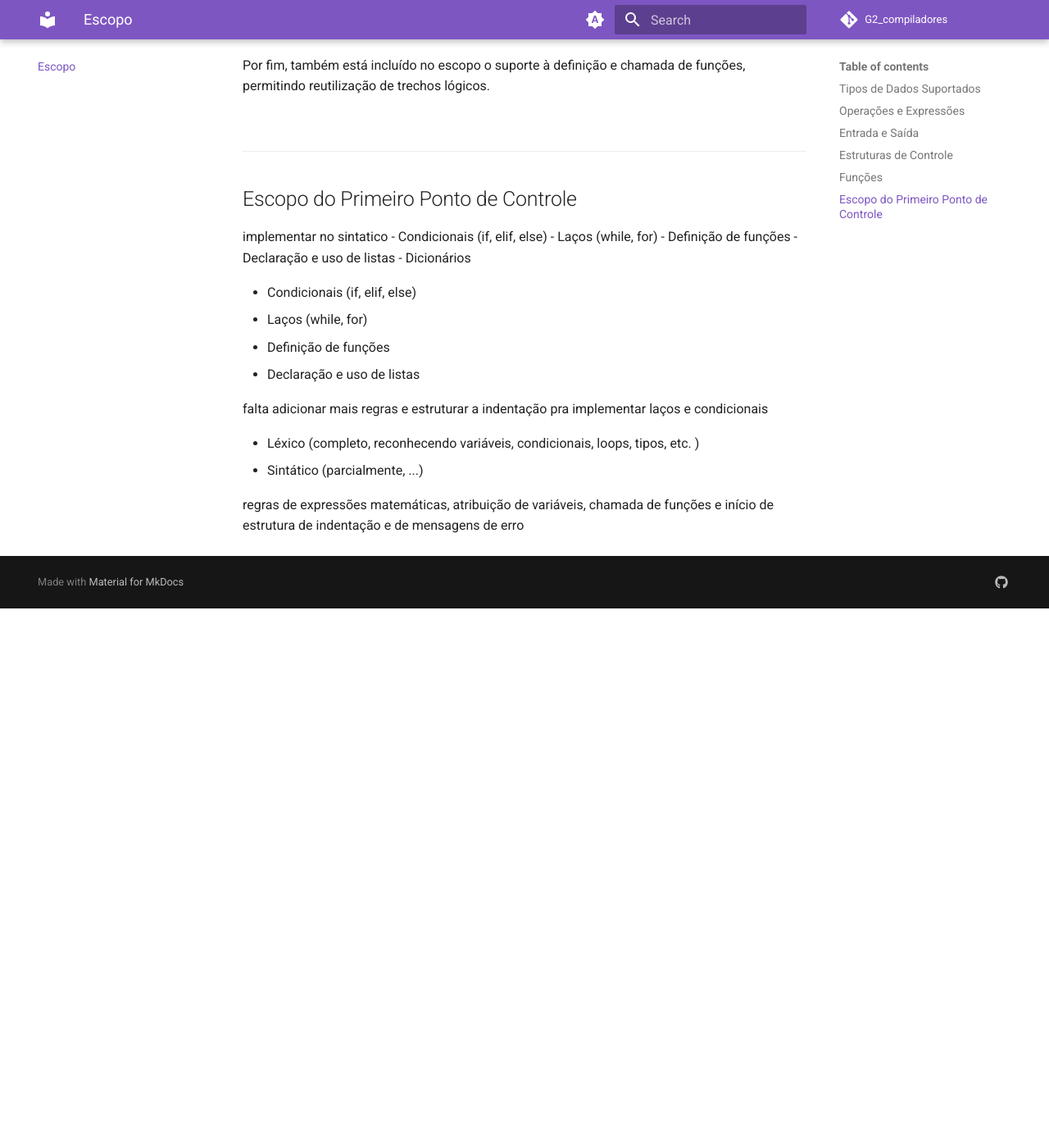
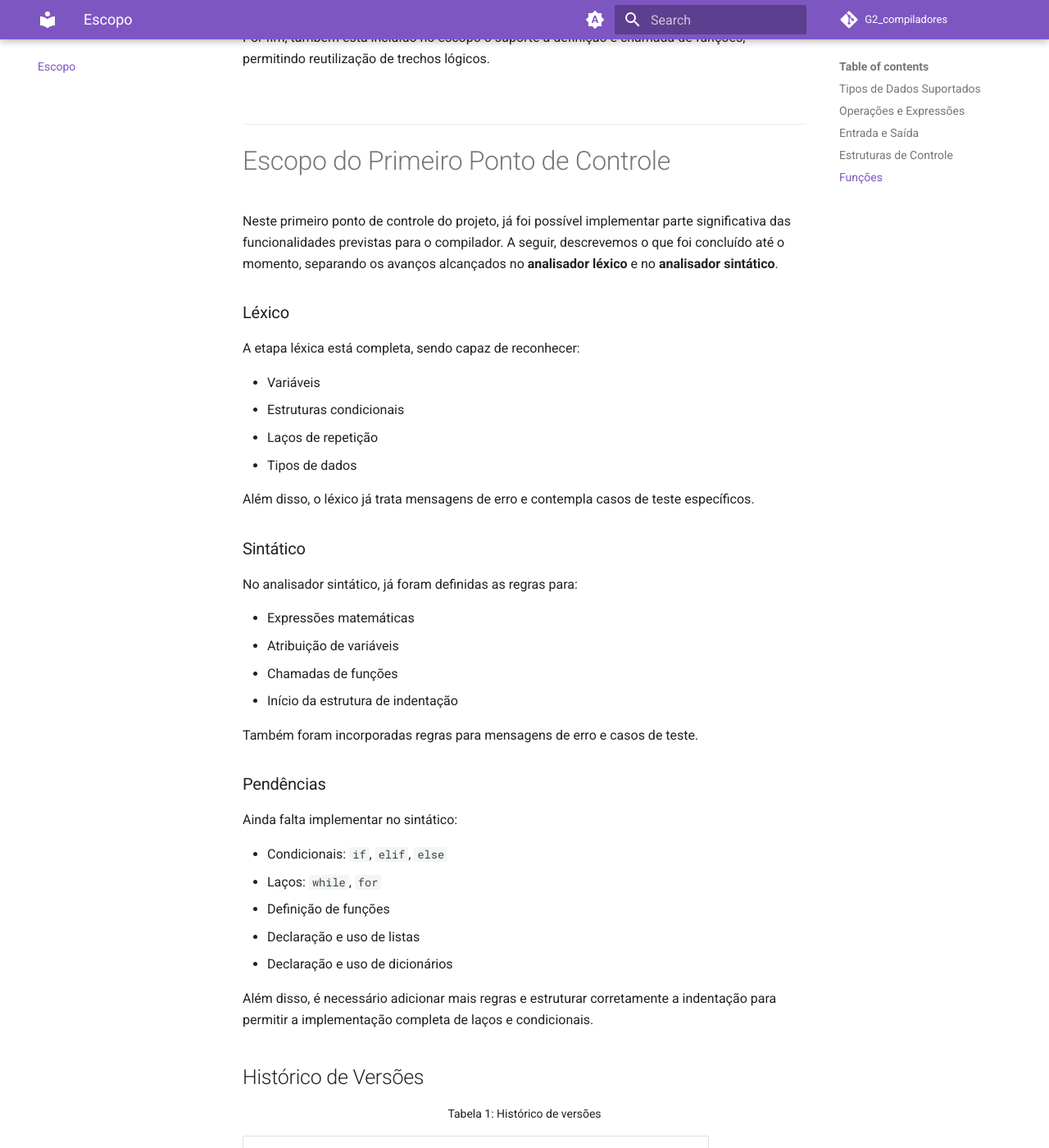
Before and after one commit to felixlaryssa/DocsCompiladores_Grupo2, an MkDocs documentation site: the page built from docs/Escopo/escopo.md, in a window 1280 px wide and 1400 px high, scrolled down 1355 px. Shown: the whole window at 82% size. Built offline with MkDocs 1.6.1 and Material for MkDocs 9.7.7, drawn with Linux system fonts in a browser that asks for light colours; comment, search, counter and statistics services are not loaded; before the commit the page ends 2097 px from its top, so only the background shows below that; some of the changed text lies outside the part shown.

```diff
--- a/docs/Escopo/escopo.md
+++ b/docs/Escopo/escopo.md
@@ -12,14 +12,13 @@ O compilador oferece suporte aos seguintes tipos de dados:
 * double;
 * char;
 * string;
-* boolean.
 
 ## Operações e Expressões
 As operações implementadas incluem:
 
 * **Operações aritméticas básicas:** adição (+), subtração (-), multiplicação (*), divisão (/) e módulo (%)
 
-* **Operadores relacionais:** ==, !=, <, <=, >, >=
+* **Operadores relacionais(de comparação):** ==, !=, <, <=, >, >=
 
 * **Operadores lógicos:** and, or, not (traduzidos para &&, || e ! em C)
 
@@ -43,26 +42,54 @@ Por fim, também está incluído no escopo o suporte à definição e chamada de
 <br>
 
 -------
-## Escopo do Primeiro Ponto de Controle
+# Escopo do Primeiro Ponto de Controle
 
+ Neste primeiro ponto de controle do projeto, já foi possível implementar parte significativa das funcionalidades previstas para o compilador. A seguir, descrevemos o que foi concluído até o momento, separando os avanços alcançados no **analisador léxico** e no **analisador sintático**.
 
+### Léxico
+A etapa léxica está completa, sendo capaz de reconhecer:
 
+- Variáveis
+- Estruturas condicionais
+- Laços de repetição
+- Tipos de dados
 
-implementar no sintatico
-- Condicionais (if, elif, else)
-- Laços (while, for)
+Além disso, o léxico já trata mensagens de erro e contempla casos de teste específicos.
+
+### Sintático
+No analisador sintático, já foram definidas as regras para:
+
+- Expressões matemáticas
+- Atribuição de variáveis
+- Chamadas de funções
+- Início da estrutura de indentação
+
+Também foram incorporadas regras para mensagens de erro e casos de teste.
+
+### Pendências
+Ainda falta implementar no sintático:
+
+- Condicionais: `if`, `elif`, `else`
+- Laços: `while`, `for`
 - Definição de funções
 - Declaração e uso de listas
-- Dicionários
+- Declaração e uso de dicionários
 
-- Condicionais (if, elif, else)
-- Laços (while, for)
-- Definição de funções
-- Declaração e uso de listas
+Além disso, é necessário adicionar mais regras e estruturar corretamente a indentação para permitir a implementação completa de laços e condicionais.
 
-falta adicionar mais regras e estruturar a indentação pra implementar laços e condicionais
+## Histórico de Versões
+<p style="text-align: center; font-size: 14px;">
+Tabela 1: Histórico de versões
+</p>
 
-- Léxico (completo, reconhecendo variáveis, condicionais, loops, tipos, etc. )
-- Sintático (parcialmente, ...)
+| Versão | Descrição | Autor | Data | Revisor |
+|:-:     | :-:       | :-:   | :-:  | :-:     |
+| 1.0    | Criação do documento | [Laryssa Felix](https://github.com/felixlaryssa) | 01/10/2025 | [Caio Duarte](https://github.com/caioduart3) |
 
-regras de expressões matemáticas, atribuição de variáveis, chamada de funções e início de estrutura de indentação e de mensagens de erro
+<p style="text-align: center; font-size: 10px; margin-top: 0;">
+Fonte: <a href="https://github.com/caioduart3">Caio Duarte</a>,
+<a href="https://github.com/ludmilaaysha">Ludmila Aysha</a>,
+<a href="https://github.com/RafaelSchadt">Rafael Welz</a>,
+<a href="https://github.com/isaqzin">Isaque Camargos</a>,
+<a href="https://github.com/felixlaryssa">Laryssa Felix</a>, 2025.
+</p>
--- a/mkdocs.yml
+++ b/mkdocs.yml
@@ -46,4 +46,5 @@ nav:
   - Apresentação: index.md
   # - Planejamento: Planejamento/planejamento.md
   - Escopo: Escopo/escopo.md
+  - Metodologia: Metodologia/metodologia.md
   - Dificuldades: Dificuldades/dificuldades.md
```
Also changed, not shown: docs/Metodologia/metodologia.md (added, +41 -0 lines), docs/index.md (+1 -1 lines), site/404.html, site/Dificuldades/dificuldades/index.html, site/Escopo/escopo/index.html, site/index.html, site/search/search_index.json, site/sitemap.xml, 1 other file.
